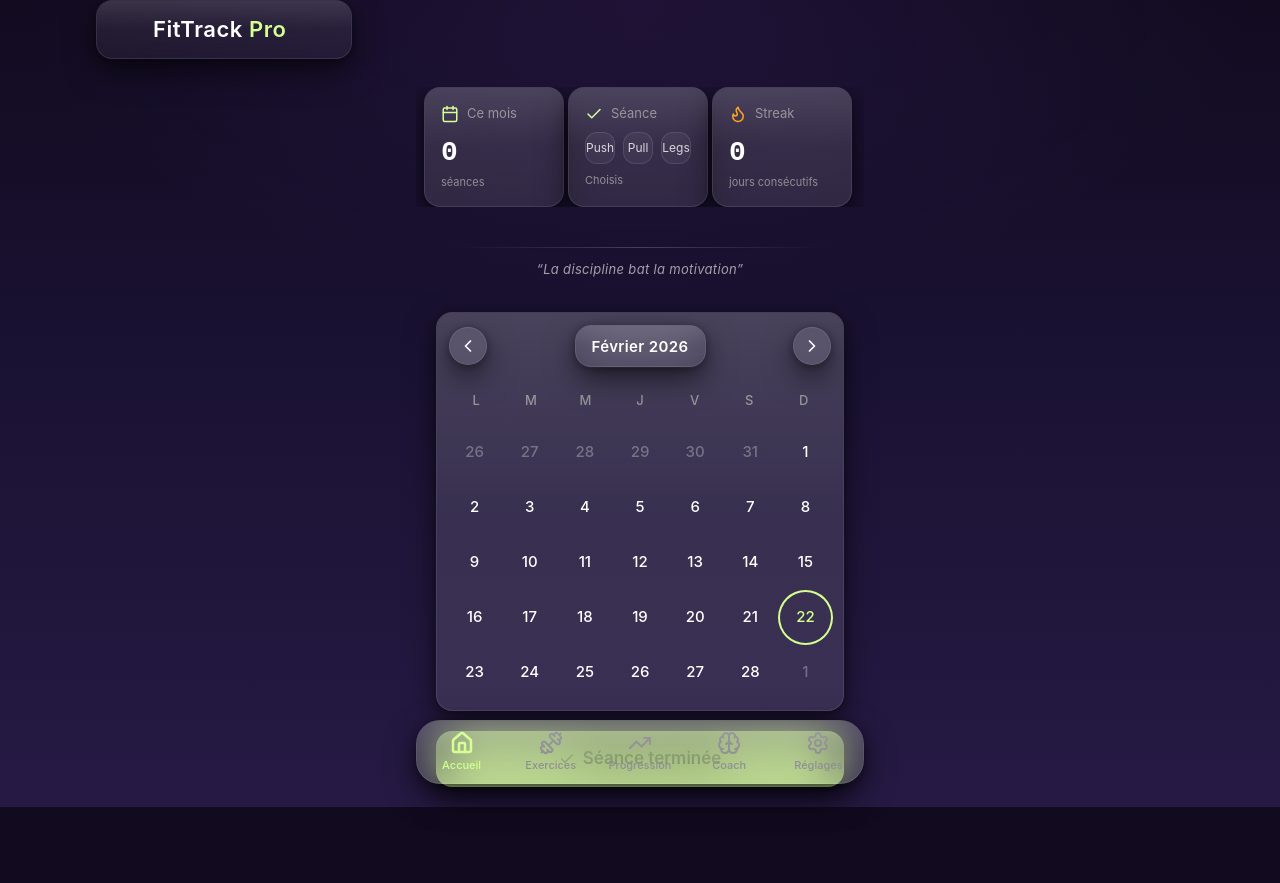
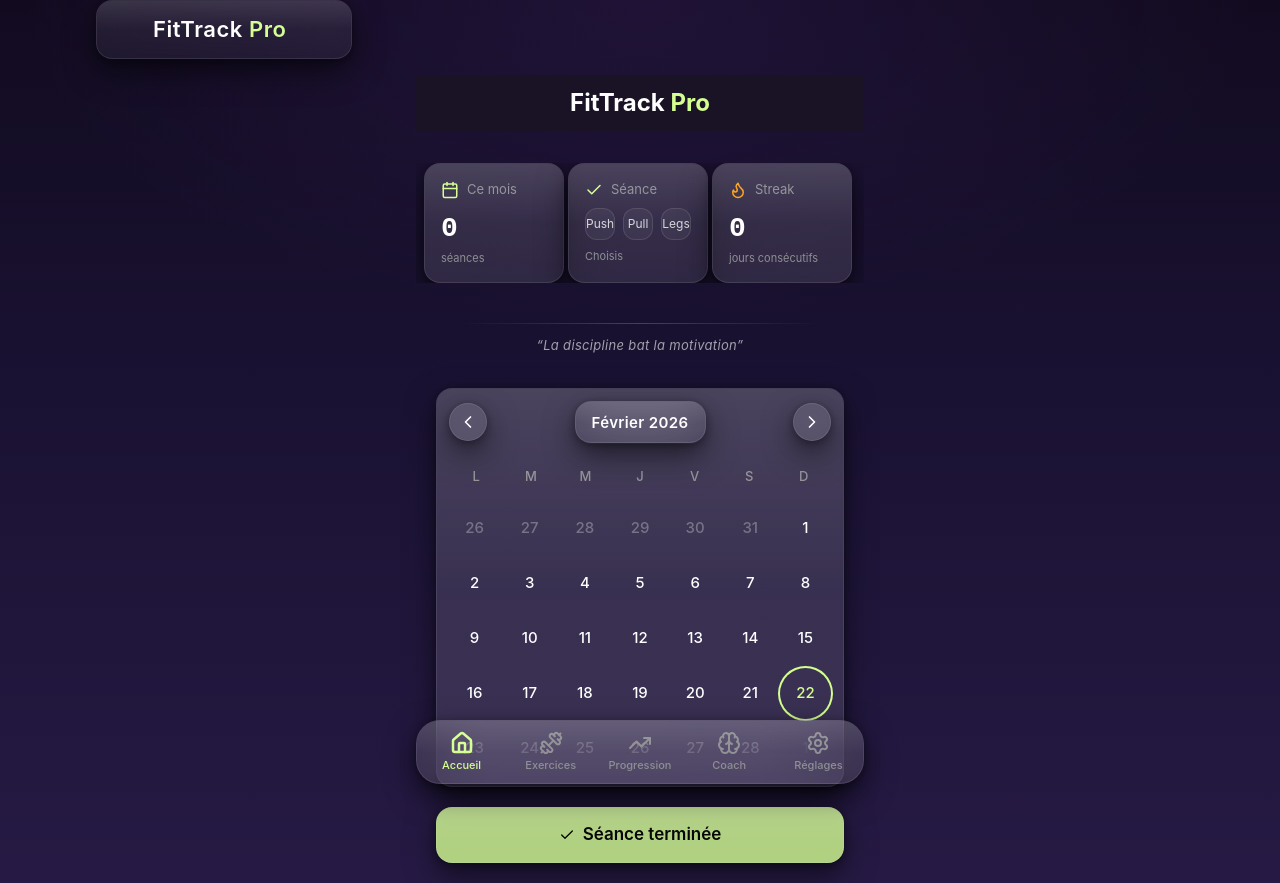
Before and after one commit to alexy14150/Fittrack-pro, a React (Vite) app in the folder app/: page / in a window 1280 px wide. Before the commit the page ends 807 px from the top, so only its background shows below. Built offline with nearby package versions, Linux system fonts and the light colour scheme; no server answers.

Commit message:
fix: bandeau FitTrack Pro safe area header

```diff
--- a/app/src/sections/HomePage.tsx
+++ b/app/src/sections/HomePage.tsx
@@ -125,11 +125,19 @@ export function HomePage({ sessions, onAddSession }: HomePageProps) {
   const isToday = (date: Date) => isSameDay(date, today);
 
   return (
+  <div className="page-enter pb-24">
     <div
-  className="page-enter pb-24"
-  style={{ paddingTop: "calc(env(safe-area-inset-top) + 12px)" }}
->
+      className="fixed top-0 left-0 right-0 z-50 bg-[#1a1225]"
+      style={{ paddingTop: "env(safe-area-inset-top)" }}
+    >
+      <div className="px-6 py-3 text-center">
+        <h1 className="text-2xl font-bold text-white">
+          FitTrack <span className="text-[#D4FF90]">Pro</span>
+        </h1>
+      </div>
+    </div>
 
+    <div style={{ paddingTop: "calc(env(safe-area-inset-top) + 88px)" }}>
 
       {/* Stats Cards */}
 <div className="flex gap-1 px-2 mb-10 overflow-x-auto hide-scrollbar">
@@ -319,5 +327,6 @@ export function HomePage({ sessions, onAddSession }: HomePageProps) {
         </Button>
       </div>
     </div>
+    </div>
   );
 }
```
